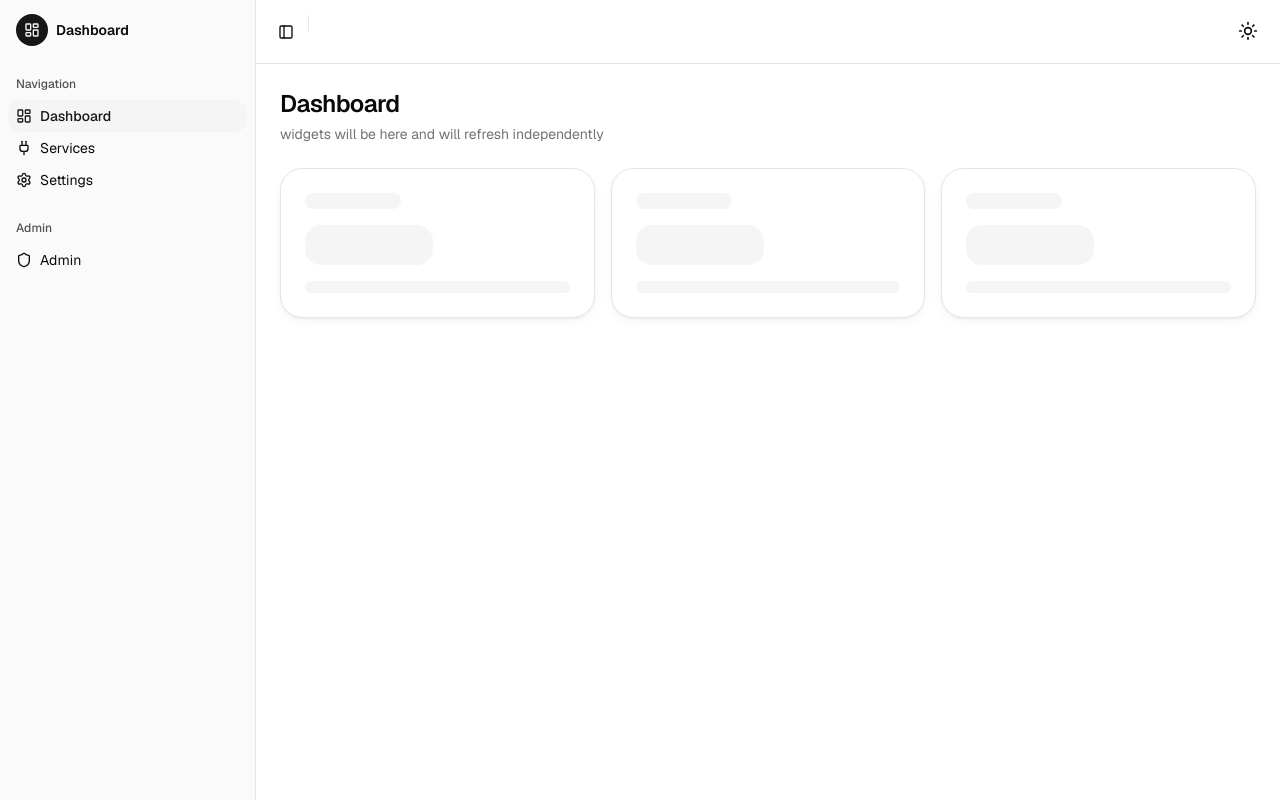
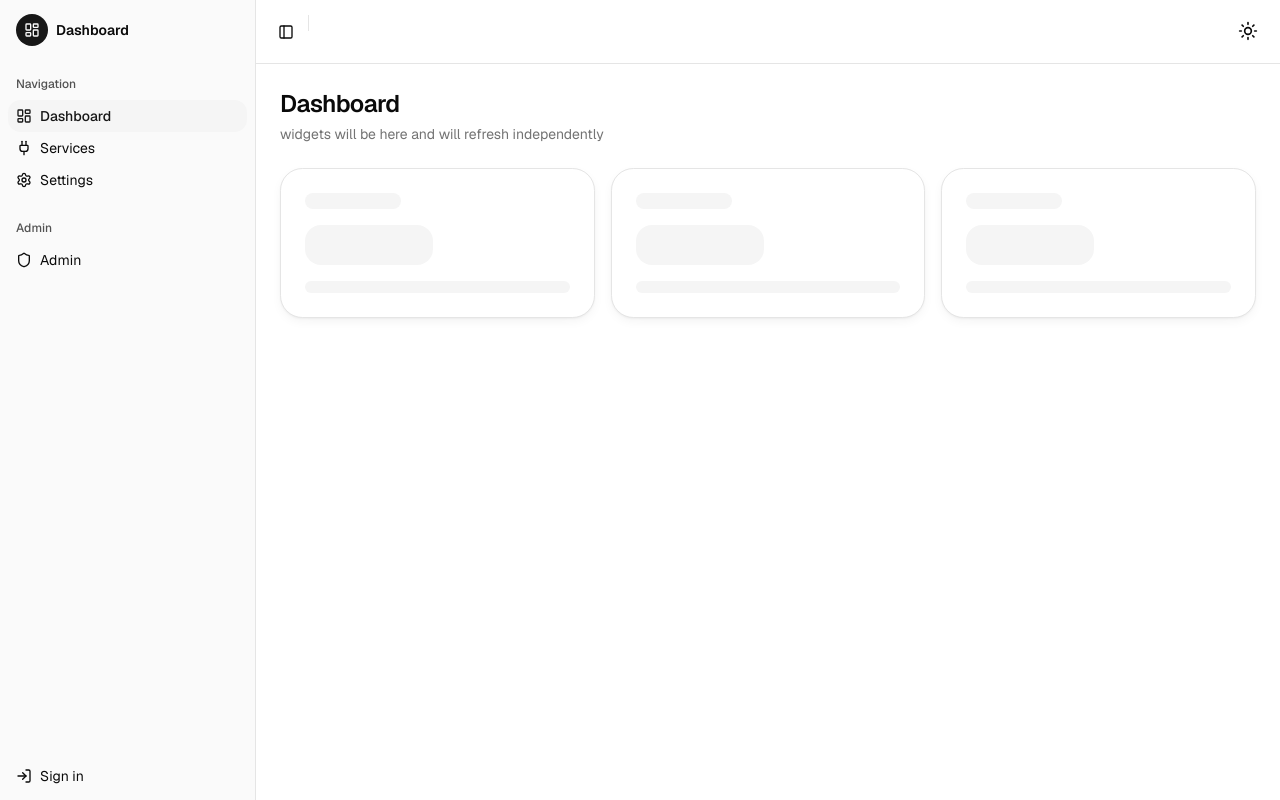
Before and after one commit to JadBghiel/dashboard, a Next.js app: page /dashboard in a window 1280 px wide. Built offline with nearby package versions, Linux system fonts and the light colour scheme.

Commit message:
add: sidebar footer

```diff
--- a/components/app-sidebar.tsx
+++ b/components/app-sidebar.tsx
@@ -1,12 +1,13 @@
 "use client";
 
-import { LayoutDashboard, type LucideIcon, Plug, Settings, Shield } from "lucide-react";
+import { LayoutDashboard, LogIn, type LucideIcon, Plug, Settings, Shield } from "lucide-react";
 import Link from "next/link";
 import { usePathname } from "next/navigation";
 
 import {
   Sidebar,
   SidebarContent,
+  SidebarFooter,
   SidebarGroup,
   SidebarGroupContent,
   SidebarGroupLabel,
@@ -88,7 +89,18 @@ export function AppSidebar() {
           </SidebarGroupContent>
         </SidebarGroup>
       </SidebarContent>
-
+      <SidebarFooter>
+        <SidebarMenu>
+          <SidebarMenuItem>
+            <SidebarMenuButton asChild isActive={isActive("/sign-in")} tooltip="Sign in">
+              <Link href="/sign-in">
+                <LogIn />
+                <span>Sign in</span>
+              </Link>
+            </SidebarMenuButton>
+          </SidebarMenuItem>
+        </SidebarMenu>
+      </SidebarFooter>
       <SidebarRail />
     </Sidebar>
   );
--- /dev/null
+++ b/lib/auth-client.ts
@@ -0,0 +1,6 @@
+import { createAuthClient } from "better-auth/react";
+import { adminClient, usernameClient } from "better-auth/client/plugins";
+
+export const authClient = createAuthClient({
+    plugins: [usernameClient(), adminClient()],
+});
```
